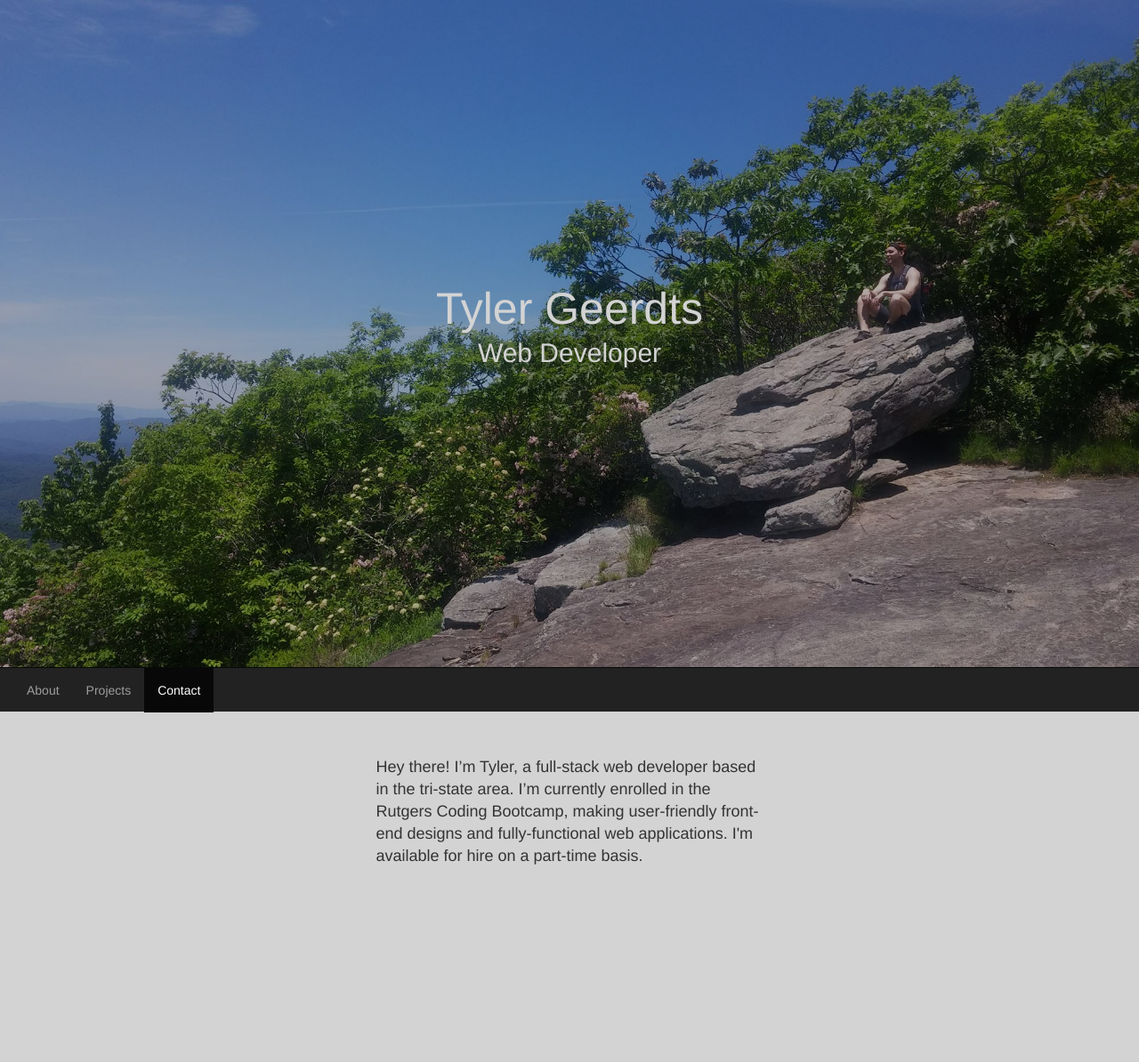
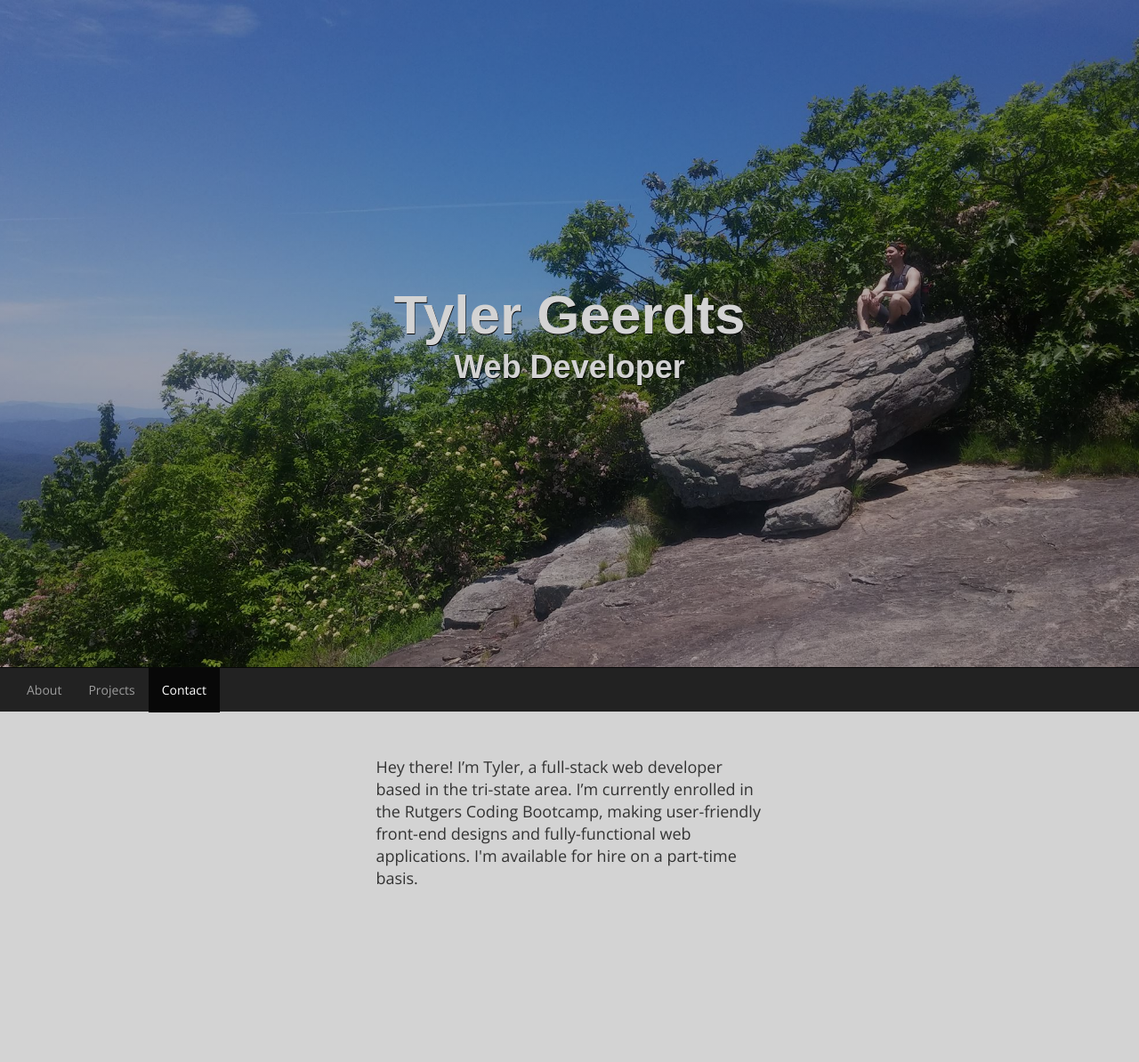
Before and after one commit to tygee713/Portfolio-Revised, a PHP site: page / in a window 1280 px wide. Shown: the top 1194 px of the page at 89% size. Run offline with PHP 8.4, Linux system fonts and the light colour scheme.

Commit message:
changed font

```diff
--- a/index.html
+++ b/index.html
@@ -6,6 +6,7 @@
   <link rel="stylesheet" type="text/css" href="./stylesheets/reset.css">
   <link rel="stylesheet" href="https://maxcdn.bootstrapcdn.com/bootstrap/3.3.7/css/bootstrap.min.css" integrity="sha384-BVYiiSIFeK1dGmJRAkycuHAHRg32OmUcww7on3RYdg4Va+PmSTsz/K68vbdEjh4u" crossorigin="anonymous">
   <link rel="stylesheet" type="text/css" href="./stylesheets/styles.css">
+  <link href="https://fonts.googleapis.com/css?family=Montserrat|Open+Sans" rel="stylesheet">
 </head>
 <body>
 
--- a/javascripts/main.js
+++ b/javascripts/main.js
@@ -50,6 +50,6 @@ $(window).bind('scroll', function () {
     });
 
     //Fades the name in/out on the landing page when you scroll past it
-    var fadeStartPoint = $('#name').offset().top;
+    var fadeStartPoint = $('#name').offset().top - 70;
     $('#name').css({'opacity':( fadeStartPoint -$(window).scrollTop() )/100});
 });
--- a/stylesheets/styles.css
+++ b/stylesheets/styles.css
@@ -5,25 +5,34 @@
   margin-bottom: 0px;
 }
 
+body {
+  font-family: 'Open Sans', sans-serif;
+}
+
 .navbar-fixed-bottom {
   position: relative;
 }
 
 #myName {
-  font-size: 50px;
+  font-size: 62px;
   margin-bottom: 0px;
   text-align: center;
   margin-top: 40vh;
   color: lightgrey;
-/*  text-shadow: 1px 1px 50px white;*/
+  font-weight: bold;
+  text-shadow: 0.5px 0.5px 0px black;
+  font-family: 'Monserrat', sans-serif;
 }
 
 #myTitle {
+  font-size: 36px;
   margin-top: 5px;
   text-align: center;
   margin-bottom: 50px;
   color: lightgrey;
-/*  text-shadow: 1px 1px 50px white;*/
+  font-weight: bold;
+  font-family: 'Monserrat', sans-serif;
+  text-shadow: 0.5px 0.5px 0px black;
 }
 
 #myInfo {
```
